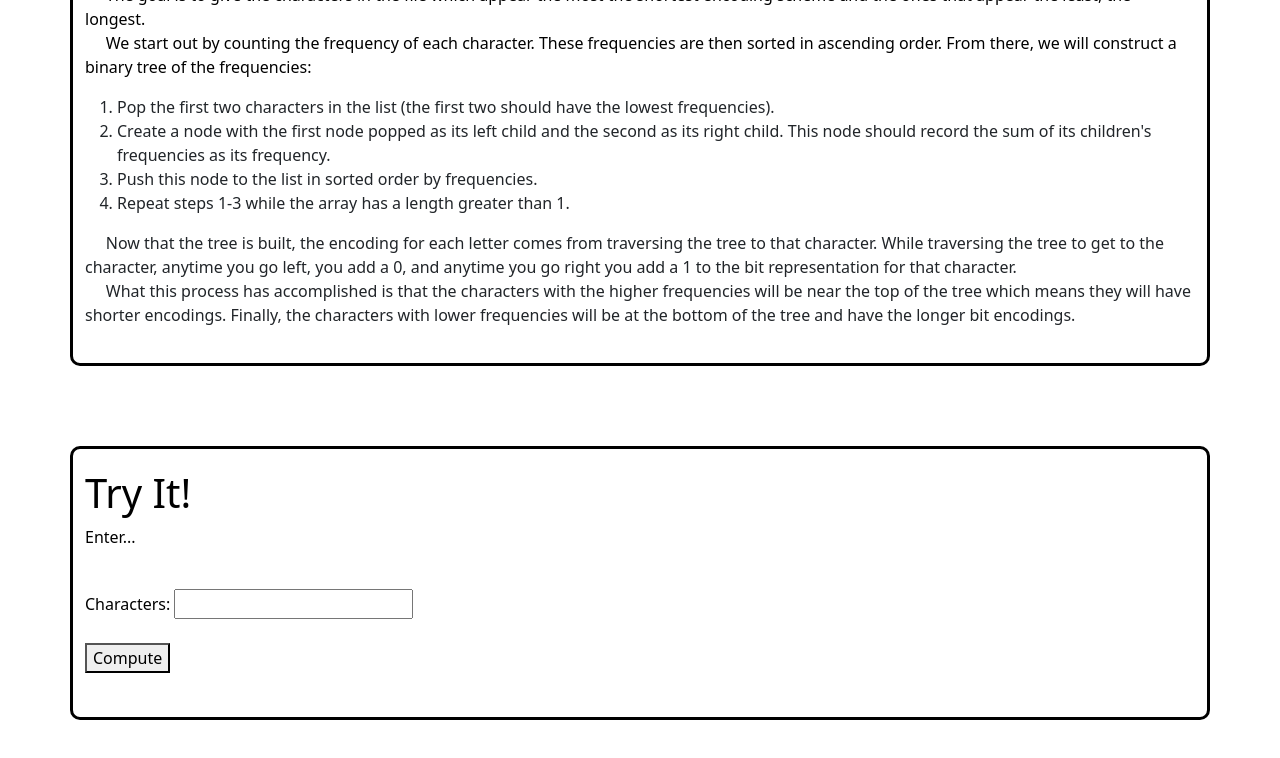
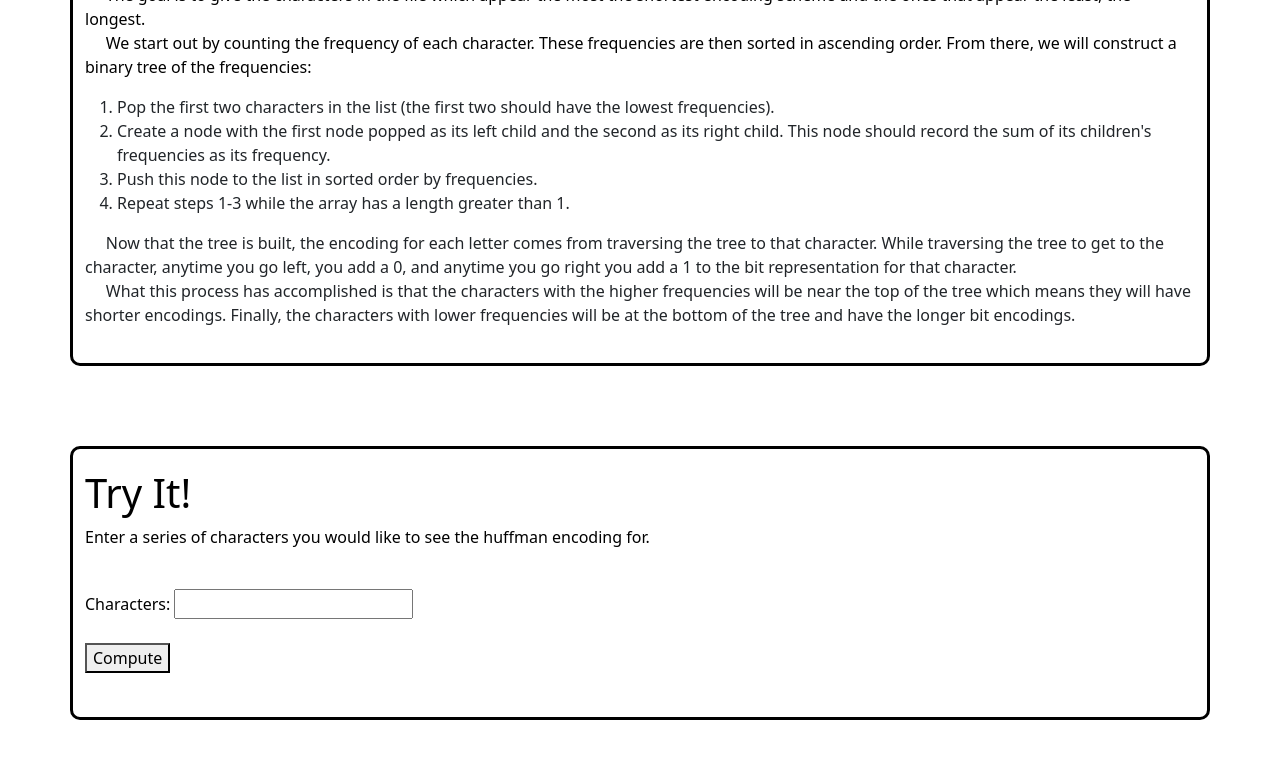
Before and after one commit to caleb-terry17/HuffmanCode, a plain HTML site: page index.html in a window 1280 px wide. Shown: the part 494-1252 px from the top of the page. Drawn offline with nearby package versions, Linux system fonts and the light colour scheme.

Commit message:
added text for input prompt

```diff
--- a/index.html
+++ b/index.html
@@ -69,7 +69,7 @@
     <!--input text box-->
     <div class="container">
         <h1 class="text">Try It!</h1>
-        <p class="text">Enter...</p>
+        <p class="text">Enter a series of characters you would like to see the huffman encoding for.</p>
 
         <br>
 
```
